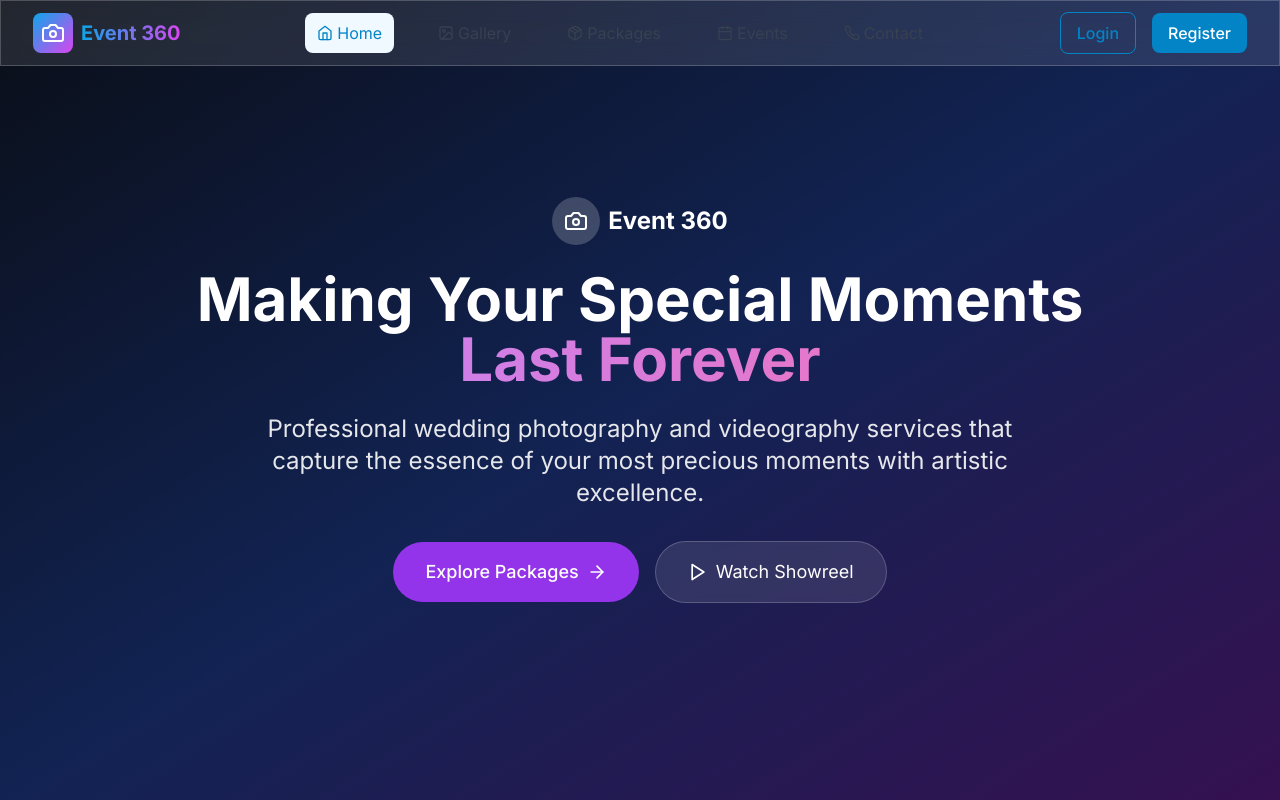
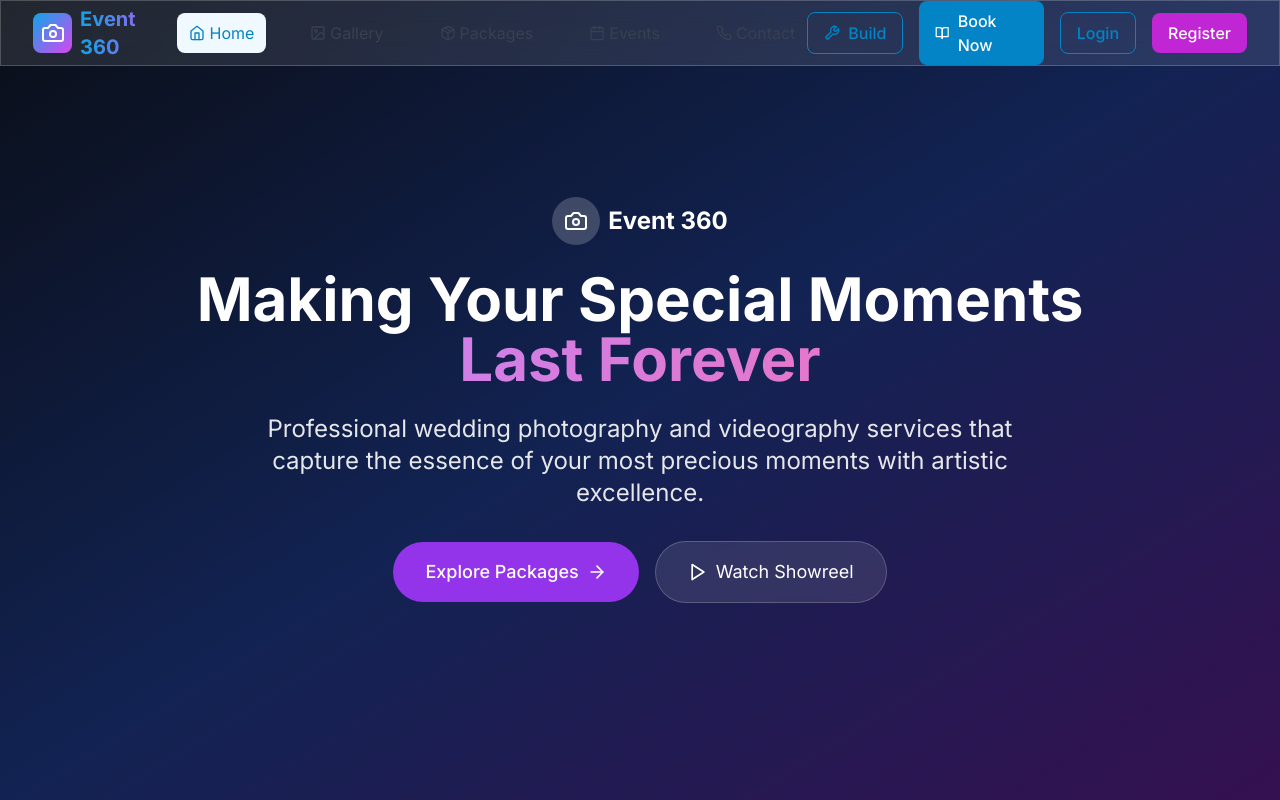
Before and after one commit to Rokibul-Islam-Robi/Event360, a React (Vite) app in the folder client/: page / in a window 1280 px wide. Shown: the top 800 px of the page. Built offline with nearby package versions, Linux system fonts and the light colour scheme.

Commit message:
Add favicon and Build/Booking buttons to navbar

```diff
--- a/client/index.html
+++ b/client/index.html
@@ -2,10 +2,17 @@
 <html lang="en">
   <head>
     <meta charset="UTF-8" />
-    <link rel="icon" type="image/svg+xml" href="/vite.svg" />
+    <link rel="icon" type="image/svg+xml" href="/favicon.svg" />
+    <link rel="icon" type="image/png" href="/favicon.png" />
+    <link rel="manifest" href="/manifest.json" />
     <meta name="viewport" content="width=device-width, initial-scale=1.0" />
-    <title>Event 360 - Professional Wedding Photography & Videography</title>
-    <meta name="description" content="Event 360 - Making your special moments last forever. Professional wedding photography and videography services." />
+    <title>Event 360 - Professional Photography & Videography</title>
+    <meta name="description" content="Event 360 - Making your special moments last forever. Professional photography and videography services for weddings, events, and special occasions." />
+    <meta name="keywords" content="photography, videography, wedding, events, professional, camera, video, photo" />
+    <meta name="author" content="Event 360" />
+    <meta property="og:title" content="Event 360 - Professional Photography & Videography" />
+    <meta property="og:description" content="Making your special moments last forever. Professional photography and videography services." />
+    <meta property="og:type" content="website" />
     <link rel="preconnect" href="https://fonts.googleapis.com">
     <link rel="preconnect" href="https://fonts.gstatic.com" crossorigin>
     <link href="https://fonts.googleapis.com/css2?family=Inter:wght@300;400;500;600;700&display=swap" rel="stylesheet">
--- a/client/src/components/Navbar.jsx
+++ b/client/src/components/Navbar.jsx
@@ -13,7 +13,9 @@ import {
   Package,
   Home,
   Image,
-  Phone
+  Phone,
+  Wrench,
+  BookOpen
 } from 'lucide-react'
 
 const Navbar = () => {
@@ -69,8 +71,27 @@ const Navbar = () => {
             })}
           </div>
 
-          {/* Auth Buttons */}
+          {/* Action Buttons */}
           <div className="hidden md:flex items-center space-x-4">
+            {/* Build Button */}
+            <Link
+              to="/equipment-rental"
+              className="btn-outline flex items-center space-x-2"
+            >
+              <Wrench className="w-4 h-4" />
+              <span>Build</span>
+            </Link>
+
+            {/* Booking Button */}
+            <Link
+              to="/book-event"
+              className="btn-primary flex items-center space-x-2"
+            >
+              <BookOpen className="w-4 h-4" />
+              <span>Book Now</span>
+            </Link>
+
+            {/* Auth Buttons */}
             {isAuthenticated ? (
               <div className="flex items-center space-x-4">
                 <Link
@@ -93,7 +114,7 @@ const Navbar = () => {
                 <Link to="/login" className="btn-outline">
                   Login
                 </Link>
-                <Link to="/register" className="btn-primary">
+                <Link to="/register" className="btn-secondary">
                   Register
                 </Link>
               </div>
@@ -141,6 +162,26 @@ const Navbar = () => {
                 )
               })}
 
+              {/* Mobile Action Buttons */}
+              <div className="pt-4 border-t border-white/20 space-y-3">
+                <Link
+                  to="/equipment-rental"
+                  onClick={() => setIsOpen(false)}
+                  className="flex items-center space-x-3 px-3 py-2 rounded-lg text-gray-700 hover:text-primary-600 hover:bg-gray-50"
+                >
+                  <Wrench className="w-5 h-5" />
+                  <span>Build</span>
+                </Link>
+                <Link
+                  to="/book-event"
+                  onClick={() => setIsOpen(false)}
+                  className="btn-primary w-full justify-center flex items-center space-x-2"
+                >
+                  <BookOpen className="w-4 h-4" />
+                  <span>Book Now</span>
+                </Link>
+              </div>
+
               <div className="pt-4 border-t border-white/20">
                 {isAuthenticated ? (
                   <div className="space-y-3">
@@ -175,7 +216,7 @@ const Navbar = () => {
                     <Link
                       to="/register"
                       onClick={() => setIsOpen(false)}
-                      className="btn-primary w-full justify-center"
+                      className="btn-secondary w-full justify-center"
                     >
                       Register
                     </Link>
```
Also changed, not shown: client/public/favicon.png (added), client/public/favicon.svg (added), client/public/manifest.json (added).
